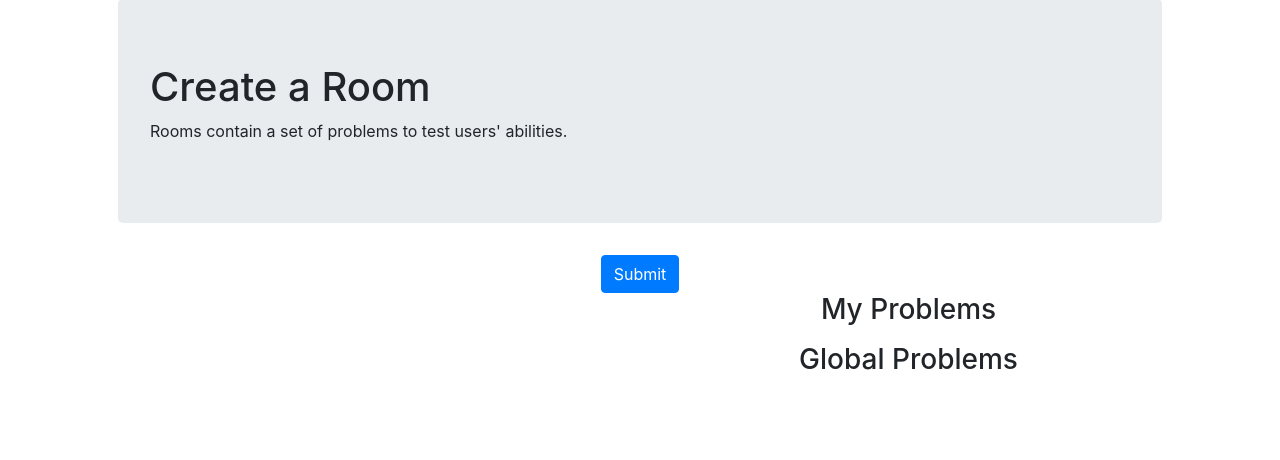
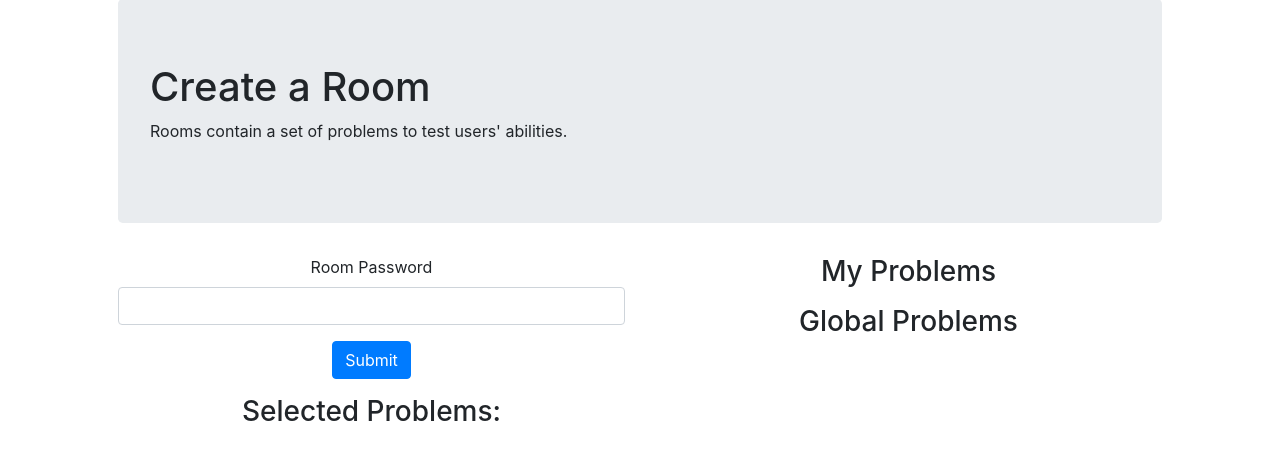
Before and after one commit to errpr/codezoom, a Flask app: page /rooms in a window 1280 px wide. Shown: the part 115-575 px from the top of the page. Run offline with Flask 2, Linux system fonts and the light colour scheme; the visitor is signed in with stand-in values (Sample User, id 1); data comes from the database, SQL or seed files in the repository; data that the repository does not hold is empty; some libraries are stand-ins or nearby versions.

Commit message:
Add room creation, stub out room access routes

```diff
--- a/application.py
+++ b/application.py
@@ -16,6 +16,7 @@ from models.user import User
 from models.problem import Problem
 from models.test import Test
 from models.run import Run
+from models.room import Room, RoomProblem
 
 docker_client = docker.from_env()
 engine = create_engine('sqlite:///app.db', echo=True)
@@ -29,6 +30,15 @@ app = Flask(__name__)
 app.config["JSONIFY_PRETTYPRINT_REGULAR"] = False
 app.secret_key = os.environ["FLASK_SECRET"]
 socketio = SocketIO(app)
+
+def generate_room_id(db):
+    possible_string = ''
+    while(True):
+        possible_string = ''.join(random.choices(string.ascii_uppercase + string.digits, k=6))
+        room = db.query(Room).filter(Room.id == possible_string).first()
+        if not room:
+            break
+    return possible_string
 
 # Ensure responses aren't cached
 @app.after_request
@@ -58,15 +68,81 @@ def rooms():
         return redirect("/login")
 
     if request.method == "POST":
-        # create the thing
-        print(request.form)
-        return "ABC123"
+
+        if not request.form.get("problems"):
+            flash("Cannot create room without problems.")
+            return redirect("/rooms")
+
+        if not request.form.get("password"):
+            flash("Cannot create room without password.")
+            return redirect("/rooms")
+
+        room = Room(id=generate_room_id(dbsession),
+                    owner_id=session["user_id"],
+                    password=request.form.get("password"))
+        problem_ids = request.form.get("problems").split(",")
+        for index, problem_id in enumerate(problem_ids):
+            rp = RoomProblem(order_id=index)
+            rp.problem = dbsession.query(Problem).filter(Problem.id == problem_id).first()
+            dbsession.add(rp)
+            room.problems.append(rp)
+
+        dbsession.add(room)
+        print(room)
+        return redirect("/rooms/" + room.id + "/admin")
 
     # GET
     user_problems = dbsession.query(Problem).filter(Problem.user_id == user.id)
     global_problems = dbsession.query(Problem).filter(Problem.user_id == 1)
 
     return render_template("create_room.html", user_problems=user_problems, global_problems=global_problems)
+
+
+@app.route("/rooms/<string:room_id>")
+def room_base(room_id):
+    if not session or not session["user_id"]:
+        return redirect("/login")
+
+    user = dbsession.query(User).filter(User.id == session["user_id"]).first()
+    if not user:
+        session["user_id"] = None
+        return redirect("/login")
+
+    room = dbsession.query(Room).filter(Room.id == room_id).first()
+    return render_template("room_base.html", room=room)
+
+
+@app.route("/rooms/<string:room_id>/admin")
+def room_admin(room_id):
+    if not session or not session["user_id"]:
+        return redirect("/login")
+
+    user = dbsession.query(User).filter(User.id == session["user_id"]).first()
+    if not user:
+        session["user_id"] = None
+        return redirect("/login")
+
+    room = dbsession.query(Room).filter(Room.id == room_id).first()
+
+    if not room.owner_id == user.id:
+        return redirect("/rooms/" + str(room_id))
+    return render_template("room_admin.html", room=room)
+
+
+@app.route("/rooms/<string:room_id>/<int:problem_order_id>")
+def room_problem(room_id, problem_order_id):
+    if not session or not session["user_id"]:
+        return redirect("/login")
+
+    user = dbsession.query(User).filter(User.id == session["user_id"]).first()
+    if not user:
+        session["user_id"] = None
+        return redirect("/login")
+
+    room = dbsession.query(Room).filter(Room.id == room_id).first()
+    problem = room.problems[problem_order_id]
+    return render_template("room_problem.html", room=room, problem=problem)
+
 
 @app.route("/room", methods=["GET", "POST"])
 def room():
--- a/models/room.py
+++ b/models/room.py
@@ -9,6 +9,7 @@ class RoomProblem(Base):
     room_id = Column(String, ForeignKey('rooms.id'), primary_key=True)
     problem_id = Column(Integer, ForeignKey('problems.id'), primary_key=True)
     order_id = Column(Integer)
+    problem = relationship("Problem")
 
 class Room(Base):
     __tablename__ = 'rooms'
@@ -23,4 +24,4 @@ class Room(Base):
     problems = relationship("RoomProblem", order_by=RoomProblem.order_id)
 
     def __repr__(self):
-        return "<Room(title='{}', user_id='{}')>".format(self.title, self.user_id)
+        return "<Room(id='{}', owner_id='{}', time_created='{}', time_updated='{}')>".format(self.id, self.owner_id, self.time_created, self.time_updated)
--- a/templates/create_room.html
+++ b/templates/create_room.html
@@ -11,11 +11,14 @@
     </div>
     <div class="row">
         <div class="col-lg centered">
-            <button onclick="postProblems();" class="btn btn-primary">Submit</button>
-        </div>
-    </div>
-    <div class="row">
-        <div class="col-lg centered">
+            <div class="form-group">
+                <label for="password">Room Password</label>
+                <input class="form-control" type="text" name="password" id="room-password">
+            </div>
+            <div class="form-group">
+                <button onclick="postProblems();" class="btn btn-primary">Submit</button>
+            </div>
+            <h3>Selected Problems:</h2>
             <!-- list of selected problems -->
             <ol id="selected-problems" class="problems-list">
             </ol>
@@ -124,6 +127,7 @@
             const data = new FormData();
 
             data.append('problems', listOfProblems);
+            data.append('password', document.getElementById('room-password').value)
 
             req.open('POST', '/rooms', true);
             req.withCredentials = true;
```
Also changed, not shown: templates/problem_new.html (+13 -7 lines), LICENSE.md, README.md, docker_stuff/pyrunner.py (line endings or trailing spaces), models/base.py (line endings or trailing spaces), models/problem.py (line endings or trailing spaces), models/run.py (line endings or trailing spaces), models/test.py (line endings or trailing spaces), requirements.txt (line endings or trailing spaces), templates/index.html (line endings or trailing spaces), templates/login.html (line endings or trailing spaces), templates/register.html (line endings or trailing spaces), 4 other files.
